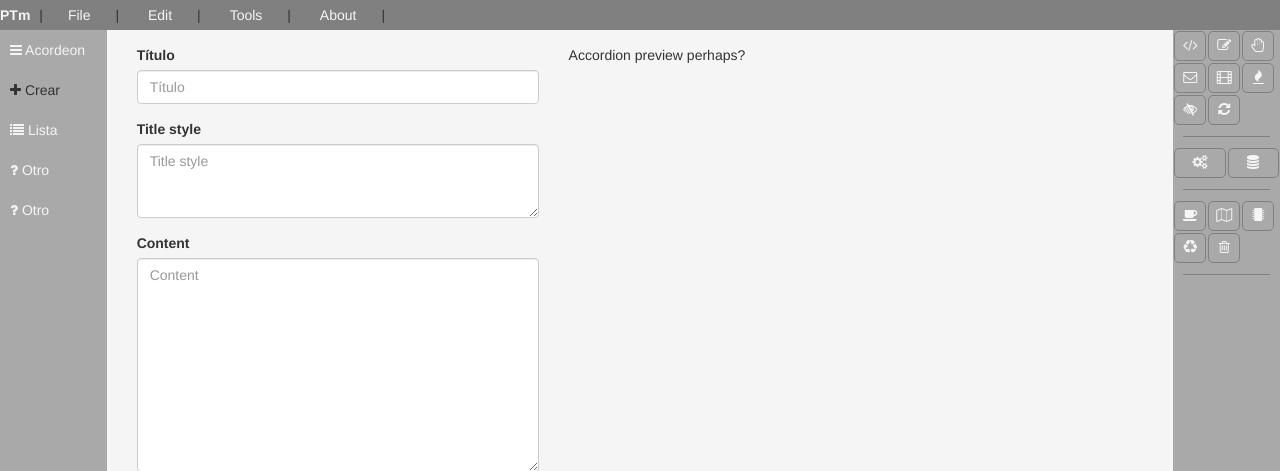
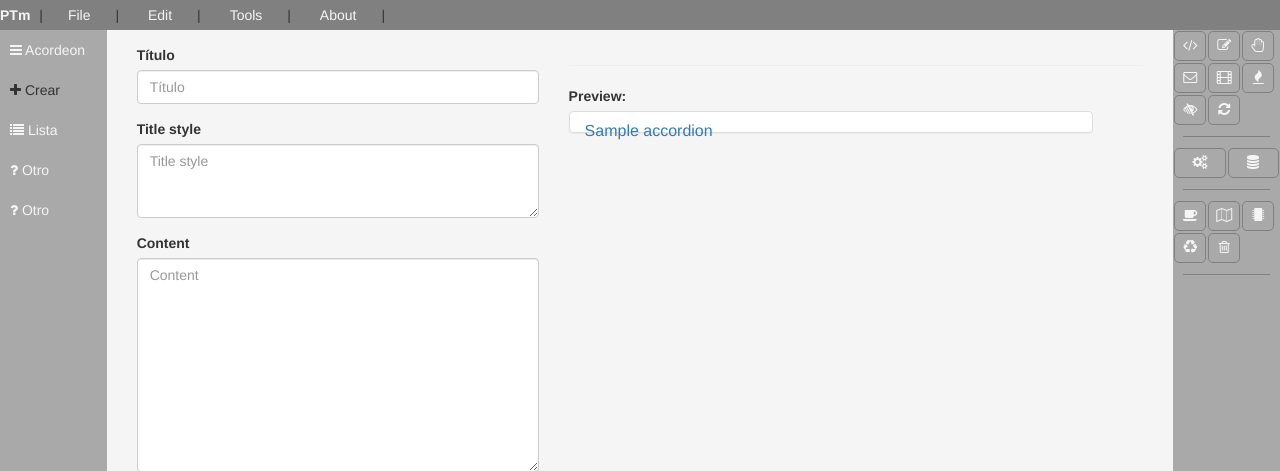
Before and after one commit to PhoenixTmUSB/PTmAcordeon, a Django app: template acordeon/templates/edit_accordion.html in a window 1280 px wide. Shown: the top 471 px of the page. Run offline with Django 3.2, Linux system fonts and the light colour scheme; tables that the repository leaves empty hold one stand-in row (values such as "Sample post"); the template is opened without the code that fills it: values that come from a table or form of the project are taken from there, most other values are stand-ins (such as "Sample title", 1, 10 or a date in 2020); some libraries are stand-ins or nearby versions.

Commit message:
modified edit template

```diff
--- a/acordeon/main/views.py
+++ b/acordeon/main/views.py
@@ -60,6 +60,7 @@ def accordionEdit(request, accordion_id):
     # Initialize context and search for accordion to edit
     context = {}
     accordion = get_object_or_404(Accordion, accordion_id=accordion_id)
+    context['accordion'] = accordion
 
     if request.method == 'POST':
         form = AccordionForm(request.POST or None, instance=accordion)
--- /dev/null
+++ b/acordeon/templates/accordion_preview.html
@@ -0,0 +1,41 @@
+<hr>
+<label>Preview: </label>
+<div class="row">
+    <div class="col-lg-11">
+        <!-- Print parent panel -->
+        <div class="panel-group" id="accordion-{{accordion.get_uuid_as_str}}">
+            <div class="panel panel-default" style='width: {{accordion.width}}%;'>
+                <a data-toggle="collapse" data-parent="#accordion-{{accordion.get_uuid_as_str}}" href="#{{accordion.get_uuid_as_str}}">
+                    <div class="panel-heading" role="tab" id="head-{{accordion.get_uuid_as_str}}" style="{{ child_panel.title_style }}; height: {{ child_panel.height }}px">
+                            <h4 class="panel-title">
+                                {{ accordion.title | default:"Link collapsable" }}
+                            </h4>
+                    </div>
+                </a>
+                <div id="{{accordion.get_uuid_as_str}}" class="panel-collapse collapse" style="{{ child_panel.content_style }}">
+                    <div class="panel-body">
+                        <p> {{ accordion.content|safe | default:"Paragraph" }} </p>
+                    </div>
+                </div>
+            </div>
+
+        <!-- Print child panels, if any -->
+        {% for child_panel in accordion.get_child_panels %}
+            <div class="panel panel-default" style='width: {{child_panel.width}}%;'>
+                <a data-toggle="collapse" href="#{{ child_panel.get_uuid_as_str }}" data-parent="#accordion-{{accordion.get_uuid_as_str}}">
+                    <div class="panel-heading" style="{{ child_panel.title_style }}; height: {{ child_panel.height }}px">
+                        <h4 class="panel-title">
+                            {{ child_panel.title | default:"Link collapsable" }}
+                        </h4>
+                    </div>
+                </a>
+                <div id="{{ child_panel.get_uuid_as_str }}" class="panel-collapse collapse" style="{{ child_panel.content_style }}">
+                    <div class="panel-body">
+                        <p> {{ child_panel.content|safe | default:"Paragraph" }} </p>
+                    </div>
+                </div>
+            </div>
+        {% endfor %}
+        </div>
+    </div>
+</div>
--- a/acordeon/templates/edit_accordion.html
+++ b/acordeon/templates/edit_accordion.html
@@ -1,6 +1,5 @@
 {% extends "index.html" %}
 {% load static bootstrap3 %}
-
 {% block content %}
 <div class="col-md-5">
     <form id="accordion-create-form" method="POST" class="post-form" novalidate>
@@ -10,6 +9,7 @@
     </form>
 </div>
 <div class="col-md-7">
- Accordion preview perhaps?
+ {% include 'accordion_preview.html' %}
 </div>
+
 {% endblock %}
```
